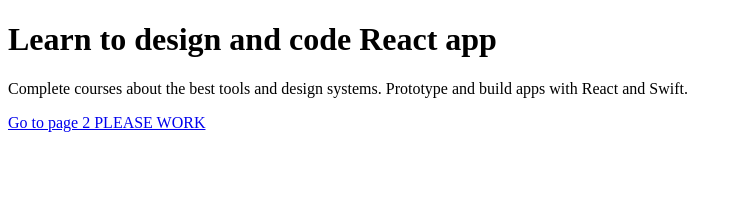
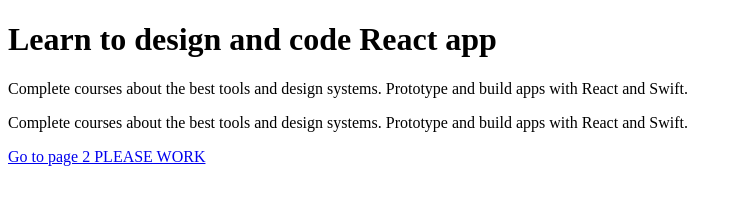
Before and after one commit to angelaestelle/my-react-app, a Gatsby site: page / in a window 1280 px wide. Shown: the whole page, without its empty margins (0-742 px from the left). Built offline with nearby package versions, Linux system fonts and the light colour scheme; Gatsby itself is replaced by a stand-in of ours.

Commit message:
1:19 commit - this should work now!

```diff
--- a/src/pages/index.js
+++ b/src/pages/index.js
@@ -5,6 +5,7 @@
   <div>
     <h1>Learn to design and code React app</h1>
     <p>Complete courses about the best tools and design systems. Prototype and build apps with React and Swift.</p>
+    <p>Complete courses about the best tools and design systems. Prototype and build apps with React and Swift.</p>
     <Link to="/page-2/">Go to page 2 PLEASE WORK</Link>
   </div>
 )
```
